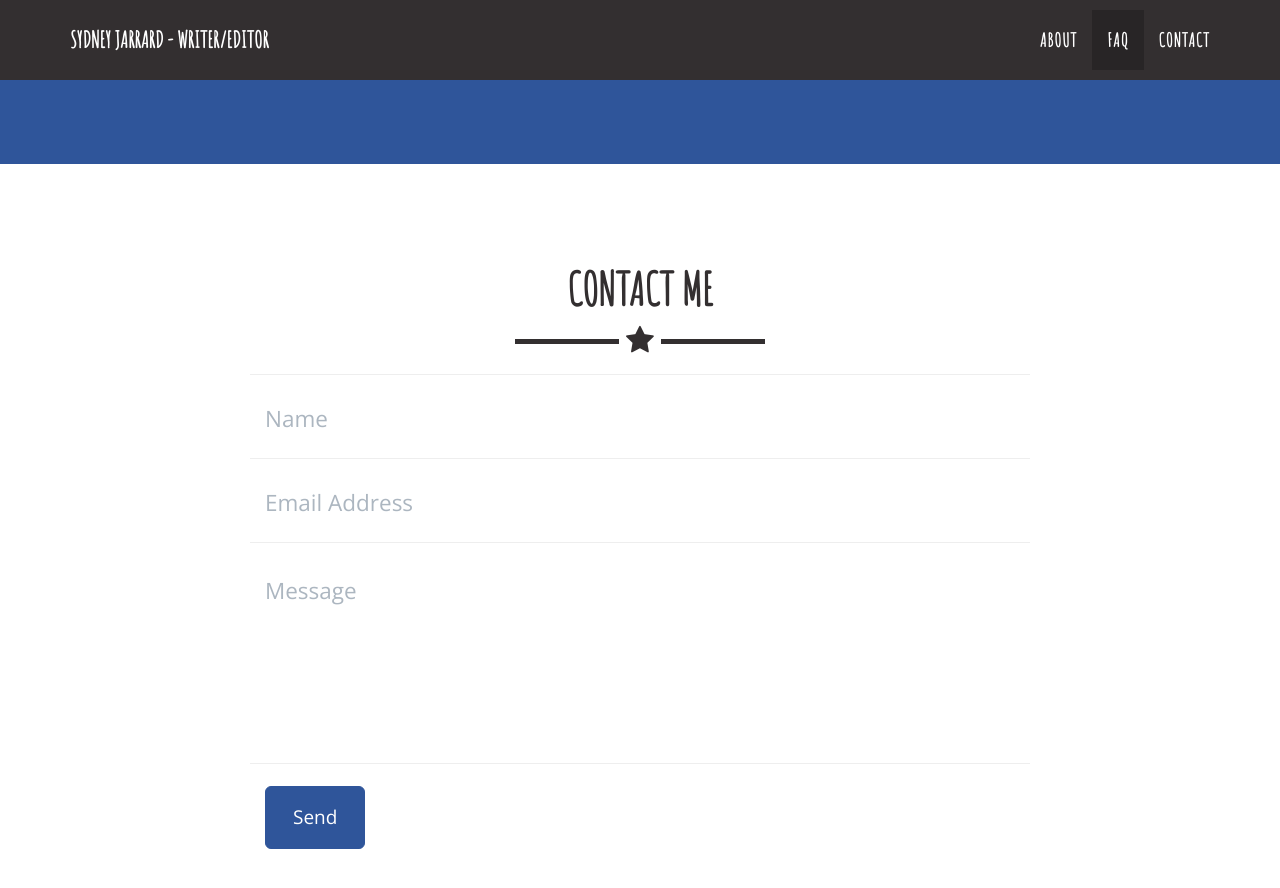
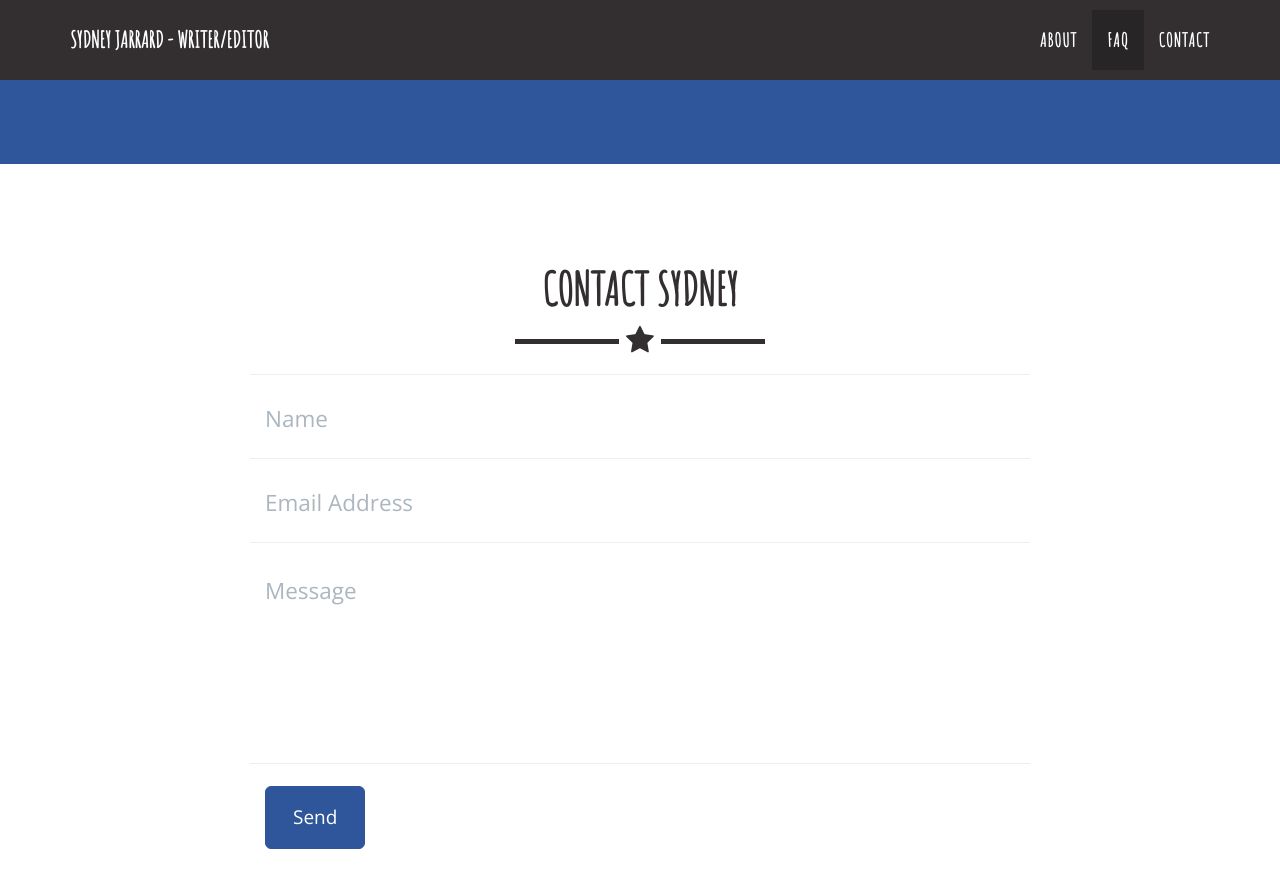
Before and after one commit to sydneyjarrard/sydneyjarrard.github.io, a Jekyll site: the page built from index.html, in a window 1280 px wide and 900 px high, scrolled down 1559 px. Shown: the top 888 px of the window. Built offline with Jekyll 4.4.1, drawn with Linux system fonts in a browser that asks for light colours; some of the changed lines change nothing that is shown.

Commit message:
updated meta and contact title

```diff
--- a/_config.yml
+++ b/_config.yml
@@ -2,8 +2,8 @@
 title: Sydney Jarrard - Writer/Editor
 email: artfrick@gmail.com
 url: https://sydneyjarrard.github.io
-description: "Write an awesome description for your new site here. You can edit this line in _config.yml. It will appear in your document head meta (for Google search results) and in your feed.xml site description."
-keywords: "your keywords, separated by commas"
+description: "WE NEED TO REMEMBER TO UPDATE THIS WITH A VERY BRIEF BIO"
+keywords: "writer, editor, young adult, ya, fiction, ya fiction, author, new york, new york city, feminist, literature, mfm, badass"
 skills: "Writer - Editor - General Badass."
 meta_author: Jarrard Sydney
 
--- a/_includes/contact_static.html
+++ b/_includes/contact_static.html
@@ -3,7 +3,7 @@
 	<div class="container">
 		<div class="row">
 			<div class="col-lg-12 text-center">
-				<h2>Contact Me</h2>
+				<h2>Contact Sydney</h2>
 				<hr class="star-primary">
 			</div>
 		</div>
```
